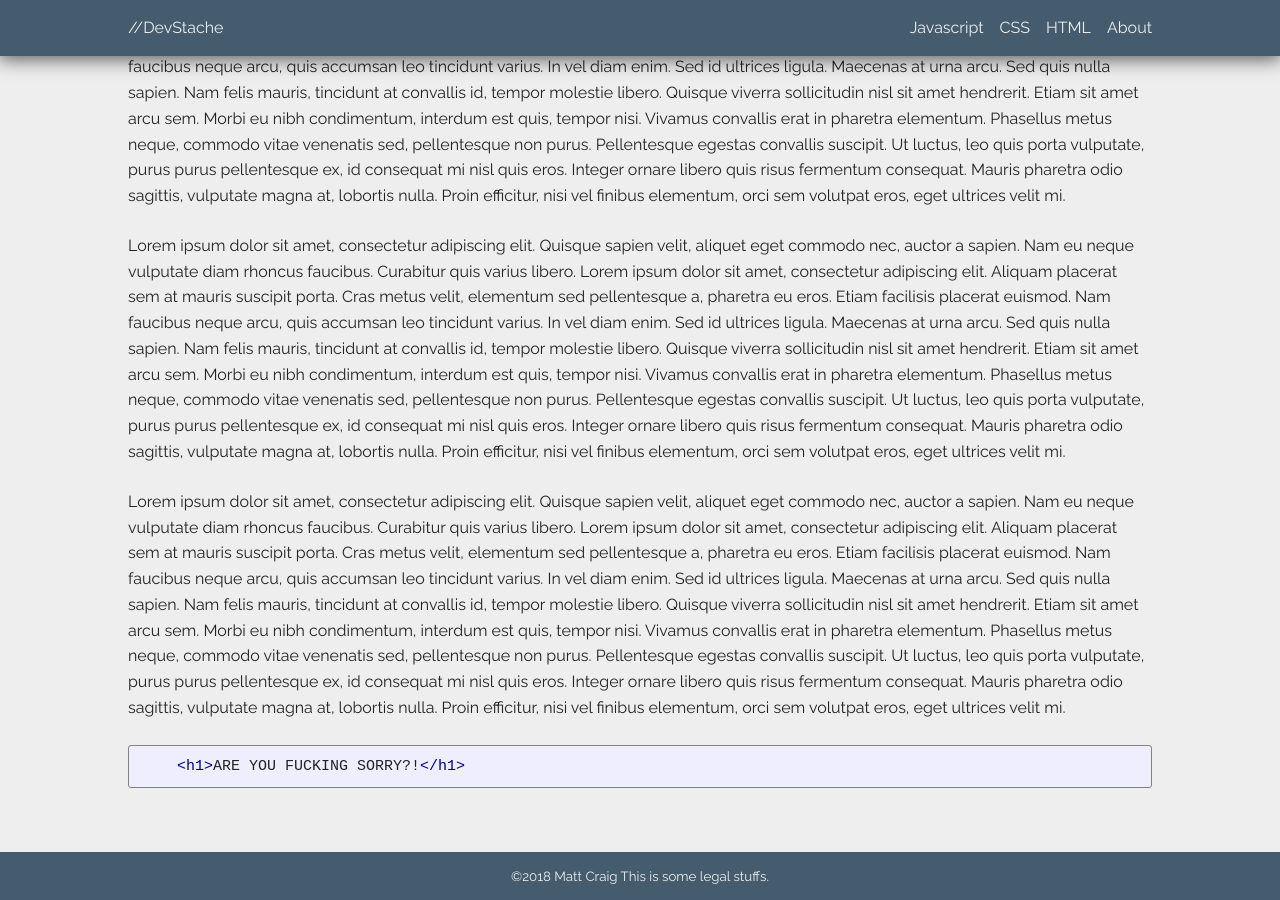
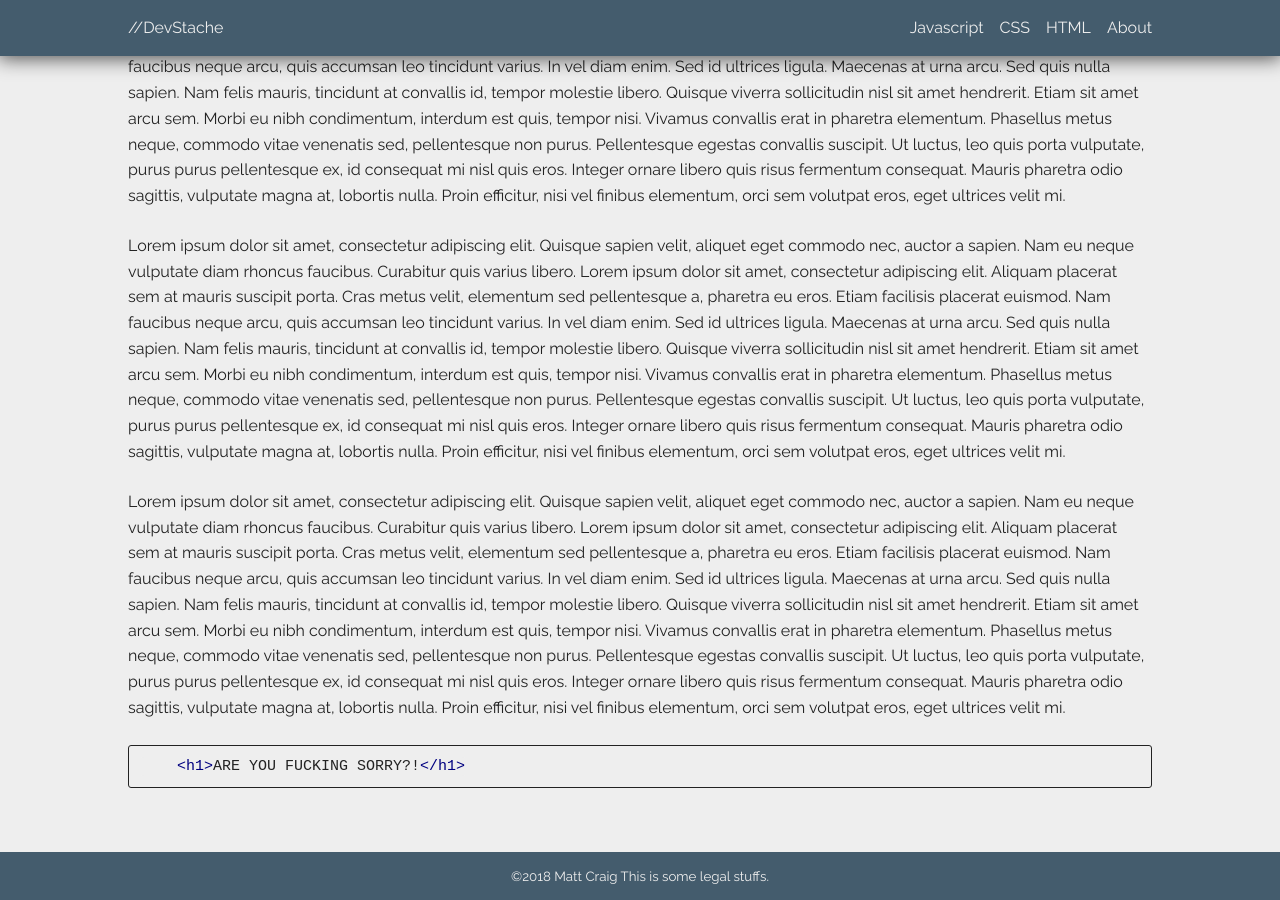
Before and after one commit to mattacraig/DevStache, a Jekyll site: the page built from _posts/2018-07-27-sample-post-six.md, in a window 1280 px wide and 900 px high, scrolled down 807 px. Built offline with Jekyll 4.4.1, drawn with Linux system fonts in a browser that asks for light colours.

Commit message:
convert hard coded SCSS values to variables

```diff
--- a/_sass/_global.scss
+++ b/_sass/_global.scss
@@ -49,9 +49,9 @@
 pre,
 code {
   font-size: 15px;
-  border: 1px solid #828282;
+  border: 1px solid $main-type-color;
   border-radius: 3px;
-  background-color: #eef;
+  background-color: $main-bg;
 }
 
 code {
--- a/_sass/_header.scss
+++ b/_sass/_header.scss
@@ -26,7 +26,7 @@
   height: 5rem;
   background: $secondary-bg;
   z-index: 1;
-  transition: $transition-timing height;
+  transition: $transition-timing height, $transition-timing box-shadow;
 }
 
 .nav-scrolled {
```
